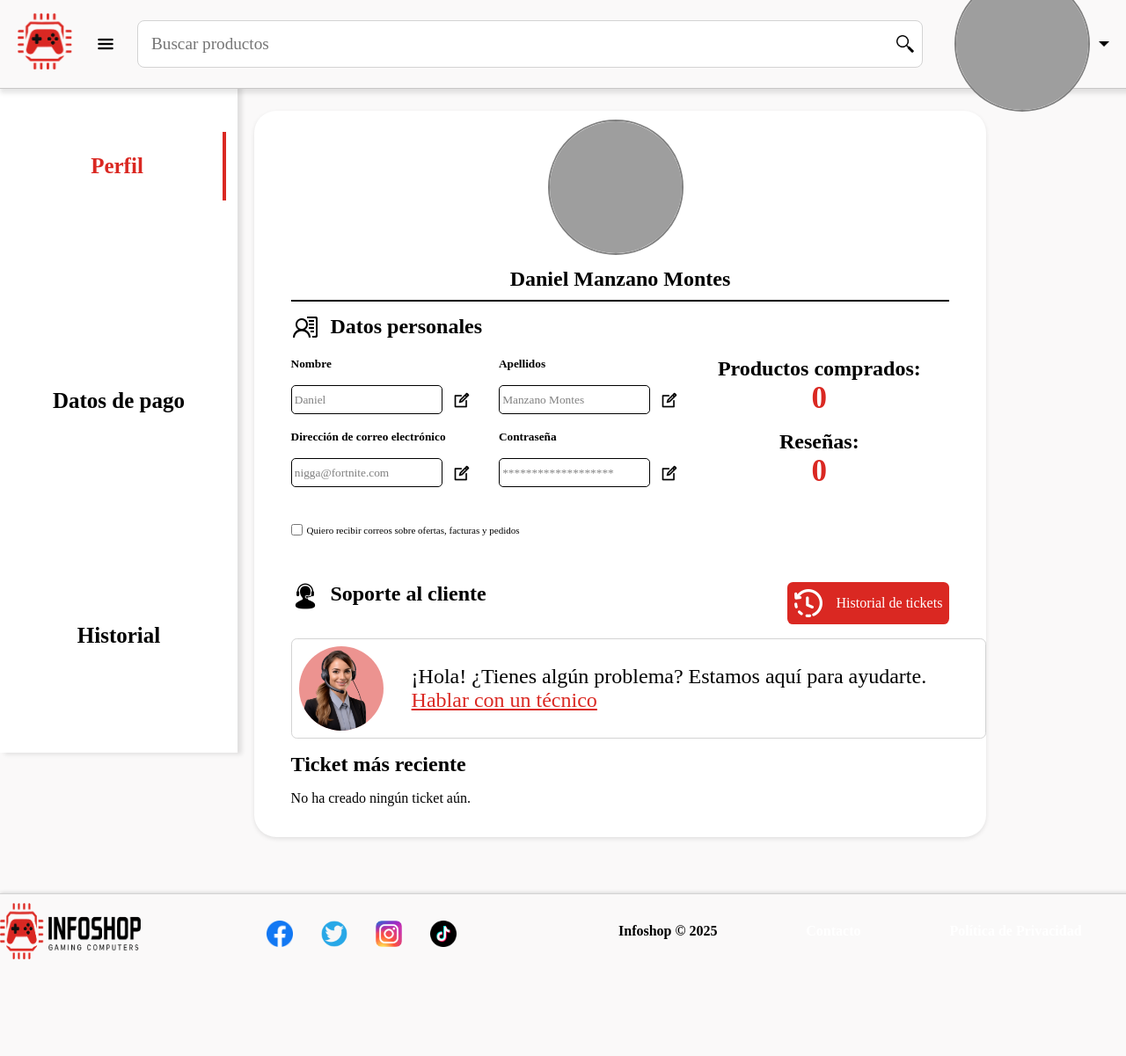
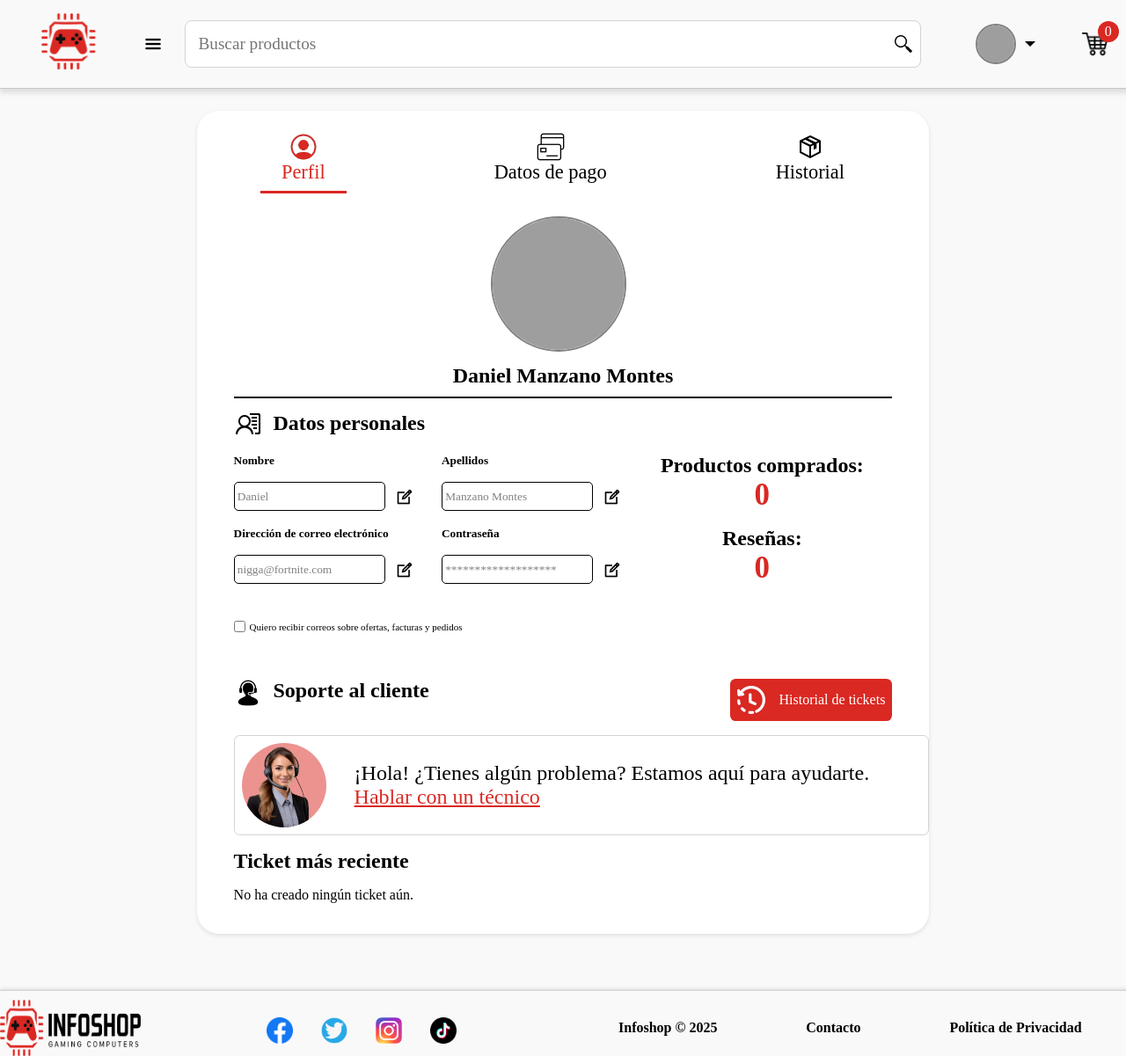
Before and after one commit to dmanmon141/Infoshop, a PHP site: page /tcpdf/frontend/perfil in a window 1280 px wide. Shown: the whole page at 88% size. Before the commit the page ends 1091 px from the top, so only its background shows below. Run offline with PHP 8.4, Linux system fonts and the light colour scheme; a user stored in the database is signed in; data comes from the database, SQL or seed files in the repository; data that the repository does not hold is empty; some web fonts are replaced; grey boxes are pictures that could not be loaded.

Commit message:
Rediseño y reactive de página de perfil. 1/2

```diff
--- a/css/estilo-buscar.css
+++ b/css/estilo-buscar.css
@@ -207,6 +207,7 @@
         position: fixed;
         left:0;
         box-shadow: 5px 0 5px rgba(0, 0, 0, 0.1);
+        z-index: 9995;
     }
 
 
--- a/css/estilo-misc.css
+++ b/css/estilo-misc.css
@@ -634,7 +634,7 @@ footer {
 .busqueda-texto {
   padding: 15px;
   padding-right: 20px;
-  width: 53.5rem;
+  width: 50rem;
   border-radius: 0.5rem;
   font-size: 1.2rem;
   border: 1px solid lightgray;
--- a/css/estilo-perfil.css
+++ b/css/estilo-perfil.css
@@ -177,22 +177,11 @@
         text-align: left;
       }
 
-      .bloque1{
-        font-size: 25px;
-        font-weight: bold;
+      .navmenu{
         display: flex;
-        flex-direction: column;
+        width: 100%;
         justify-content: space-around;
-        background-color:  white;
-        box-shadow: 5px 2px 5px rgba(0, 0, 0, 0.1);
-        width: 270px;
-        height: 100vh;
-        align-items: center;
-        position: fixed;
-        left: 0;
-        top:0;
-        padding-top: 3.5rem;
-        z-index: 9994;
+        margin-bottom: 1rem;
       }
 
       .estadisticas h2{
@@ -210,35 +199,37 @@
         gap: 1rem;
       }
 
-      .bloque1 div{
+      .navmenu div{
         padding-top: 25px;
         color: black;
-        padding-bottom: 25px;
+        padding-bottom: 0.5rem;
+        padding-left: 1.5rem;
+        padding-right: 1.5rem;
         text-align: center;
       }
 
-      .bloque1 .secciondatos{
-        color: #da2822;
-        border-right: 4px solid #da2822;
-      }
 
-      .bloque1 div:hover{
+
+      .navmenu div:hover{
         cursor: pointer;
         color: #da2822;
       }
 
-      .secciondatos a{
-        color: #da2822;
-      }
-
       .secciondatos{
-        width: 15rem;
+        border-bottom:3px solid #da2822;
       }
 
 
-      .bloque1 a{
-        width: 70%;
+
+
+      .navmenu a{
         text-decoration: none;
+        font-size: 1.4rem;
+        color: black;
+      }
+
+      .secciondatos a{
+        color: #da2822;
       }
 
       .checkbox{
@@ -393,13 +384,12 @@
         box-shadow: 0 2px 5px rgba(0, 0, 0, 0.1);
         margin-top: 30px;
         display: flex;
-        margin-left: 130px;
-        height: fit-content;
         border-radius: 25px;
         padding-bottom: 35px;
         width: 65%;
-        flex-wrap: wrap;
+        flex-direction: column;
         justify-content: center;
+        height: fit-content;
       }
 
       .perfil-imagen-sidebar {
@@ -491,19 +481,18 @@
 
       }
 
-      .producto {
-        width: calc(33.33% - 80px);
+      .secciondatos, .seccionconfiguracion, .seccionhistorial{
+        display:flex;
+        flex-direction: column;
+        align-items: center;
+      }
 
-        border-radius: 10px;
-        margin-top: 50px;
-        margin-left: 30px;
-        margin-bottom: 80px;
-        padding: 15px;
-        color: white;
-        font-weight: bold;
-        height: fit-content;
-        transition: transform 0.3s ease;
+      .profileicon{
+        width: 2rem;
+        height: 2rem;
       }
+
+
 
 
       #main-content {
@@ -551,9 +540,3 @@
     .estadisticas a:hover{
       background-color: #cec8c4;
     }
-
-
-    .politica {
-      text-decoration: none;
-      color: white;
-    }
--- a/frontend/perfil.php
+++ b/frontend/perfil.php
@@ -160,7 +160,7 @@ $newsletter = mysqli_num_rows($newsletterquery);
           <div class="cuenta">
             <button onclick="mostrarMenu()" class="dropbtn" id="menuButton">
               <div class="button-content">
-                <div class="perfil-imagen">
+                <div class="perfil-imagen-sidebar">
                   <img class="userlogo" src="<?php echo $usuimg ?>">
                 </div>
                 <h3><?php echo $usuloginsesion ?></h3>
@@ -241,23 +241,26 @@ $newsletter = mysqli_num_rows($newsletterquery);
     </div>
     <div class="dividir">
 
-      <div class="bloque1">
 
+      <div class="bloque2" id="producto-contenedor">
+        <div class="navmenu">
           <div class="secciondatos">
-
+            <img src="img/userChosen.png" class="profileicon">
             <a href="perfil">Perfil</a>
           </div>
 
-        <a href="datospago">
-          <div class="seccionconfiguracion">Datos de pago</div>
-        </a>
-        <a href="historial">
-          <div class="seccionhistorial">Historial</div>
-        </a>
-      </div class="bloque1">
+          <div class="seccionconfiguracion">
+            <img src="img/tarjeta.png" class="profileicon">
+            <a href="datospago">Datos de pago </a>
+          </div>
 
+            <div class="seccionhistorial">
+              <img src="img/delivery.png" class="profileicon">
+              <a href="historial">Historial</a>
+            </div>
 
-      <div class="bloque2" id="producto-contenedor">
+        </div>
+
         <div id="contenido">
           <div class="perfil">
             <div class="perfil-imagen">
@@ -362,18 +365,19 @@ $newsletter = mysqli_num_rows($newsletterquery);
             </div>
             <div class="customercare">
               <img src="img/customercare.png" class="picture">
-                <p>¡Hola! ¿Tienes algún problema? Estamos aquí para ayudarte. <a href="enviar-ticket">Hablar con un técnico</a></p>
+              <p>¡Hola! ¿Tienes algún problema? Estamos aquí para ayudarte. <a href="enviar-ticket">Hablar con un
+                  técnico</a></p>
             </div>
             <div class="historial">
               <h2>Ticket más reciente</h2>
               <?php
-                    if(mysqli_num_rows($ticketquery) == 0){
+              if (mysqli_num_rows($ticketquery) == 0) {
                 ?>
                 <p>No ha creado ningún ticket aún.</p>
 
                 <?php
 
-                    }else{
+              } else {
                 $ticketarray = mysqli_fetch_assoc($ticketquery);
                 $ticketid = $ticketarray['TICKID'];
                 $ticketcontenido = $ticketarray['TICKCONT'];
@@ -388,11 +392,11 @@ $newsletter = mysqli_num_rows($newsletterquery);
                   </div>
                   <p id="contenidoreseña"> <?php echo '"' . $ticketcontenido . '"' ?> </p>
                   <div class="botonesticket">
-                            <p>Estado: <?php if($ticketestado == "Abierto"){
+                    <p>Estado: <?php if ($ticketestado == "Abierto") {
                       ?>
                       <p style="color:#00FF00"><?php echo $ticketestado ?></p>
                       <?php
-                            }else{
+                    } else {
                       ?>
                       <p style="color: red"><?php echo $ticketestado ?></p>
                       <?php
@@ -403,7 +407,7 @@ $newsletter = mysqli_num_rows($newsletterquery);
                       <button name="ticketidboton" value="<?php echo $ticketid ?>">Ver ticket</button>
                     </form>
                     <?php
-                            if($ticketestado == "Abierto"){
+                    if ($ticketestado == "Abierto") {
                       ?>
                       <button onclick="mostrarPopup('popup1')">Eliminar</button>
                       <?php
--- a/js/carrito.js
+++ b/js/carrito.js
@@ -264,11 +264,12 @@ function openCartSidebar(event) {
 
 
 function closeCartSidebar(event) {
-  overlay.style.display = "none";
-  document.body.style.overflow = ""
+
   const cartSidebar = document.getElementById('cart-sidebar');
   if (!event.target.closest('.cart-sidebar')) {
     cartSidebar.classList.remove('show');
+    overlay.style.display = "none";
+  document.body.style.overflow = ""
   }
 }
 
```
Also changed, not shown: img/userChosen.png (added). Lines whose indentation alone changed are shown as unchanged.
